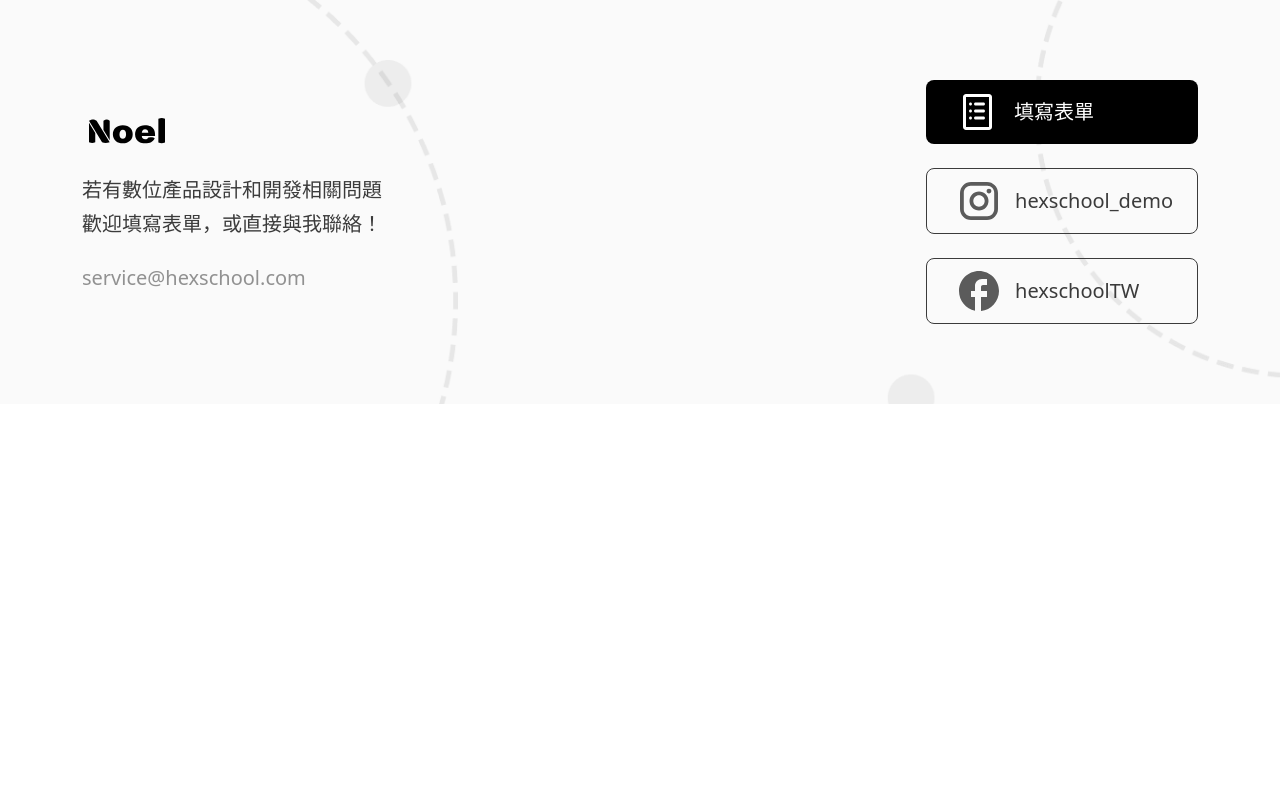
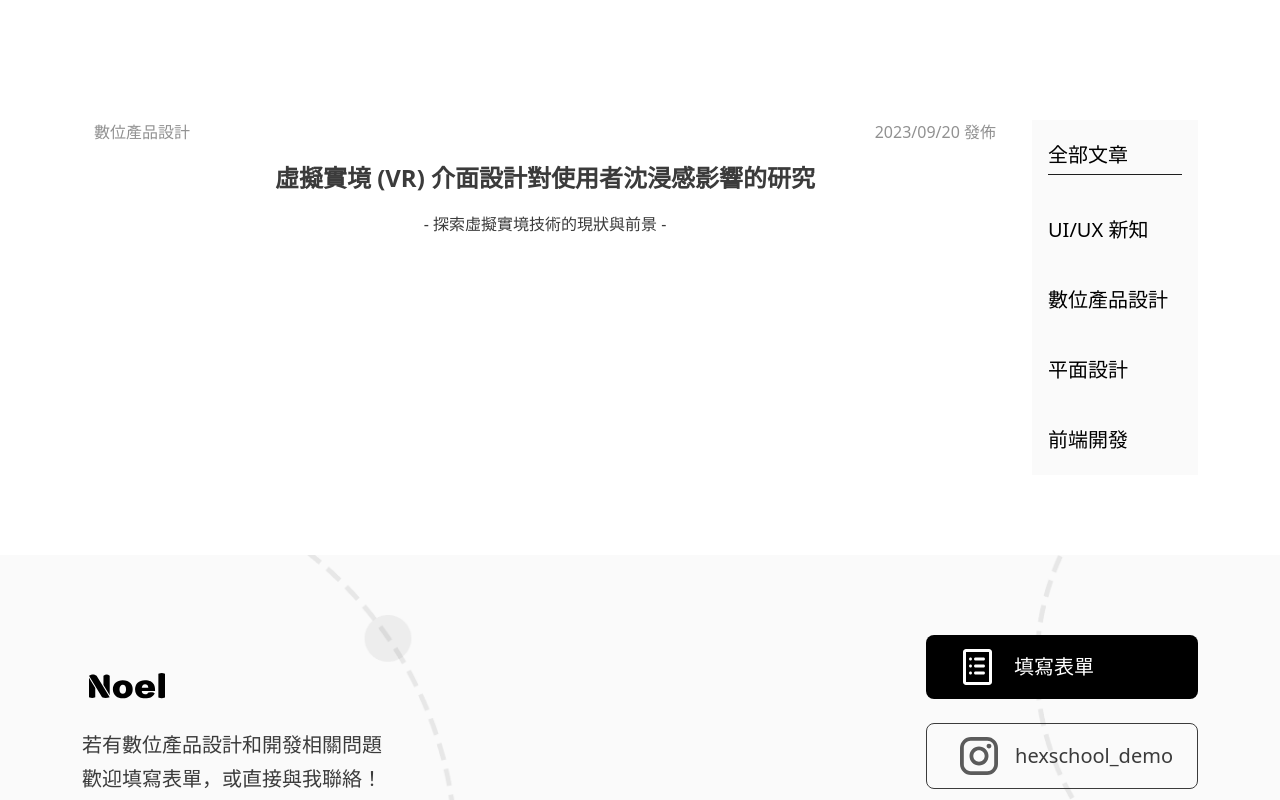
Before and after one commit to Lina-SHU/neol-website, a Vue app: page /article in a window 1280 px wide. Shown: the top 800 px of the page. Built offline with nearby package versions, Linux system fonts and the light colour scheme.

Commit message:
add article page

```diff
--- a/src/router/index.js
+++ b/src/router/index.js
@@ -17,6 +17,11 @@ const router = createRouter({
       path: '/blog',
       name: 'blog',
       component: () => import('../views/BlogView.vue')
+    },
+    {
+      path: '/article',
+      name: 'article',
+      component: () => import('../views/ArticleView.vue')
     }
   ]
 })
--- /dev/null
+++ b/src/views/ArticleView.vue
@@ -0,0 +1,41 @@
+<script setup>
+import BlogListComponent from '@/components/BlogListComponent.vue'
+</script>
+
+<template>
+  <div class="lg:container lg:pb-20 lg:pt-30">
+    <div class="lg:flex lg:flex-row-reverse lg:flex-wrap lg:-mx-3 lg:items-stretch">
+      <!-- 部落格分類選單 -->
+      <div class="lg:w-2/12 lg:px-3">
+        <BlogListComponent />
+      </div>
+      <!-- 部落格內文 -->
+      <div class="pt-8 pb-10 lg:pt-0 lg:pb-0 lg:w-10/12 lg:px-3">
+        <div class="container">
+          <div class="flex justify-between text-primary-500 mb-4">
+            <p>數位產品設計</p>
+            <p>2023/09/20 發佈</p>
+          </div>
+          <div class="text-center text-primary-700 px-3 mb-6">
+            <h2 class="font-bold text-2xl mb-4">虛擬實境 (VR) 介面設計對使用者沈浸感影響的研究</h2>
+            <p>- 探索虛擬實境技術的現狀與前景 -</p>
+          </div>
+        </div>
+      </div>
+    </div>
+  </div>
+</template>
+
+<style lang="scss" scoped>
+.scroll-x {
+  white-space: nowrap;
+  overflow: auto;
+  @media (min-width: 960px) {
+    white-space: initial;
+    overflow: initial;
+  }
+  li {
+    display: inline-block;
+  }
+}
+</style>
```
